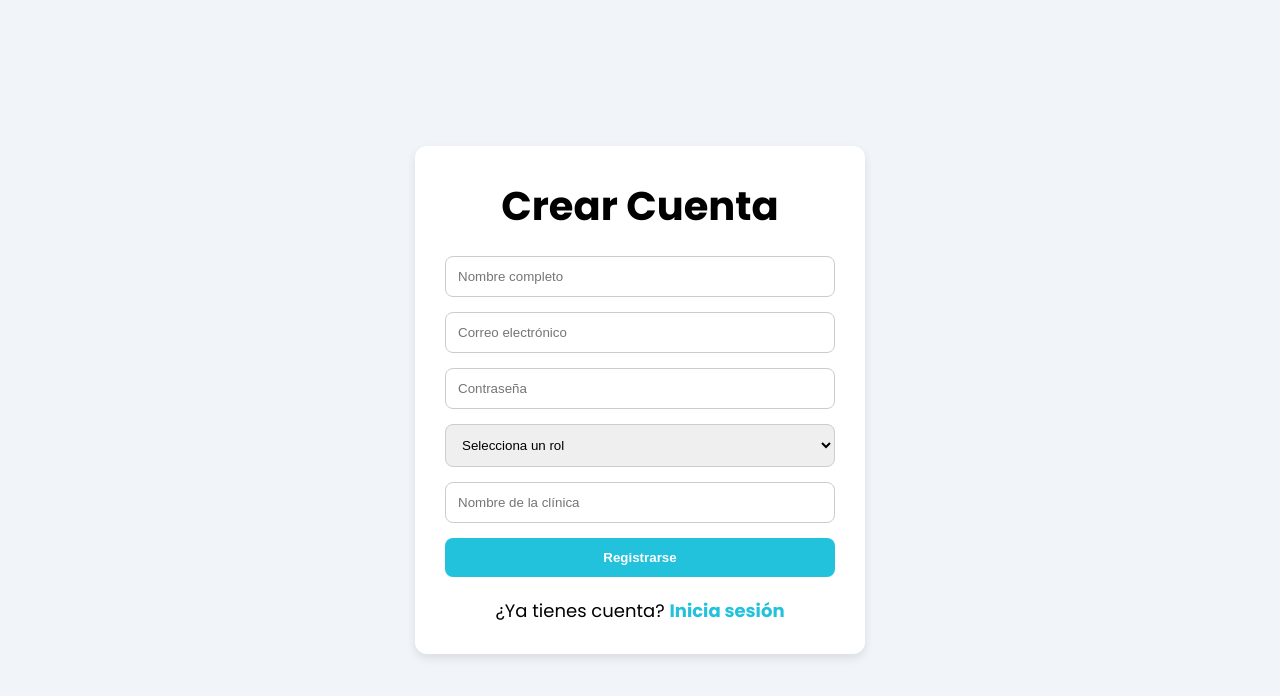
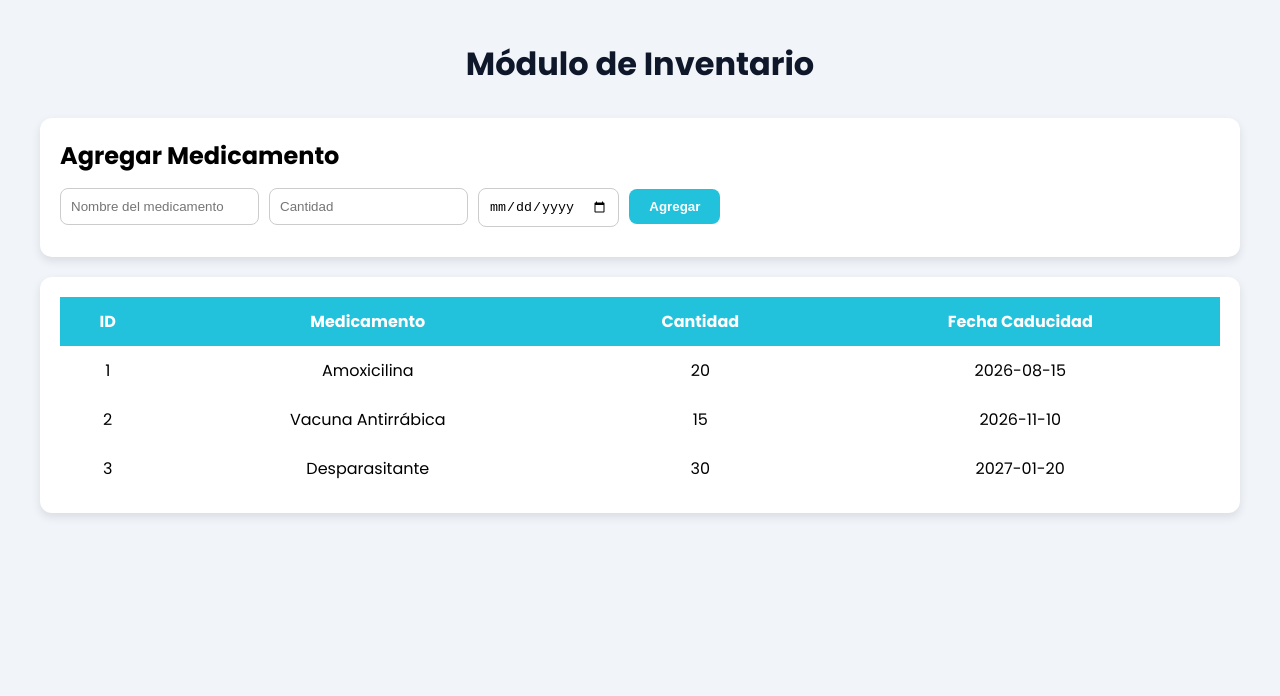
Before and after one commit to HilayGM/SaaS-veterinaria, a Next.js app in the folder frontend/: page /inventario in a window 1280 px wide. Shown: the top 696 px of the page. Built offline with nearby package versions, Linux system fonts and the light colour scheme.

Commit message:
Refactor RegisterPage to InventarioPage with product management

```diff
--- a/frontend/app/inventario/page.tsx
+++ b/frontend/app/inventario/page.tsx
@@ -1,198 +1,192 @@
 "use client";
 
 import { useState } from "react";
-import Link from "next/link";
-import { createBrowserClient } from "@/lib/supabase/client";
 
-export default function RegisterPage() {
+export default function InventarioPage() {
+  const [productos, setProductos] = useState([
+    {
+      id: 1,
+      nombre: "Amoxicilina",
+      cantidad: 20,
+      caducidad: "2026-08-15",
+    },
+    {
+      id: 2,
+      nombre: "Vacuna Antirrábica",
+      cantidad: 15,
+      caducidad: "2026-11-10",
+    },
+    {
+      id: 3,
+      nombre: "Desparasitante",
+      cantidad: 30,
+      caducidad: "2027-01-20",
+    },
+  ]);
+
   const [nombre, setNombre] = useState("");
-  const [email, setEmail] = useState("");
-  const [password, setPassword] = useState("");
-  const [rol, setRol] = useState("");
-  const [clinica, setClinica] = useState("");
+  const [cantidad, setCantidad] = useState("");
+  const [caducidad, setCaducidad] = useState("");
 
-  const registrarUsuario = async (e: React.FormEvent) => {
-    e.preventDefault();
-
-    const supabase = createBrowserClient();
-
-    const { data, error } = await supabase.auth.signUp({
-      email,
-      password,
-      options: {
-        data: {
-          nombre,
-          rol,
-          clinica,
-        },
-      },
-    });
-
-    if (error) {
-      alert(error.message);
+  const agregarProducto = () => {
+    if (!nombre || !cantidad || !caducidad) {
+      alert("Completa todos los campos");
       return;
     }
 
-    alert("Usuario registrado correctamente");
-    console.log(data);
+    const nuevoProducto = {
+      id: productos.length + 1,
+      nombre,
+      cantidad: Number(cantidad),
+      caducidad,
+    };
+
+    setProductos([...productos, nuevoProducto]);
 
     setNombre("");
-    setEmail("");
-    setPassword("");
-    setRol("");
-    setClinica("");
+    setCantidad("");
+    setCaducidad("");
   };
 
   return (
     <main
       style={{
         minHeight: "100vh",
-        display: "flex",
-        justifyContent: "center",
-        alignItems: "center",
         background: "#f1f5f9",
-      }}
-    >
-      <div
-        style={{
-          background: "#fff",
-          padding: "30px",
-          borderRadius: "12px",
-          width: "450px",
-          boxShadow: "0 4px 10px rgba(0,0,0,0.1)",
+        padding: "40px",
       }}
     >
       <h1
         style={{
           textAlign: "center",
-            marginBottom: "20px",
-            fontSize: "2.5rem",
-            fontWeight: "bold",
+          marginBottom: "30px",
+          color: "#0f172a",
         }}
       >
-          Crear Cuenta
+        Módulo de Inventario
       </h1>
 
-        <form onSubmit={registrarUsuario}>
-          <div style={{ marginBottom: "15px" }}>
+      <div
+        style={{
+          background: "white",
+          padding: "20px",
+          borderRadius: "12px",
+          boxShadow: "0 4px 10px rgba(0,0,0,0.1)",
+          marginBottom: "20px",
+        }}
+      >
+        <h2 style={{ marginBottom: "15px" }}>
+          Agregar Medicamento
+        </h2>
+
         <input
           type="text"
-              placeholder="Nombre completo"
+          placeholder="Nombre del medicamento"
           value={nombre}
           onChange={(e) => setNombre(e.target.value)}
-              required
           style={{
-                width: "100%",
-                padding: "12px",
+            padding: "10px",
+            marginRight: "10px",
+            marginBottom: "10px",
             border: "1px solid #ccc",
             borderRadius: "8px",
           }}
         />
-          </div>
 
-          <div style={{ marginBottom: "15px" }}>
         <input
-              type="email"
-              placeholder="Correo electrónico"
-              value={email}
-              onChange={(e) => setEmail(e.target.value)}
-              required
+          type="number"
+          placeholder="Cantidad"
+          value={cantidad}
+          onChange={(e) => setCantidad(e.target.value)}
           style={{
-                width: "100%",
-                padding: "12px",
+            padding: "10px",
+            marginRight: "10px",
+            marginBottom: "10px",
             border: "1px solid #ccc",
             borderRadius: "8px",
           }}
         />
-          </div>
 
-          <div style={{ marginBottom: "15px" }}>
         <input
-              type="password"
-              placeholder="Contraseña"
-              value={password}
-              onChange={(e) => setPassword(e.target.value)}
-              required
+          type="date"
+          value={caducidad}
+          onChange={(e) => setCaducidad(e.target.value)}
           style={{
-                width: "100%",
-                padding: "12px",
+            padding: "10px",
+            marginRight: "10px",
+            marginBottom: "10px",
             border: "1px solid #ccc",
             borderRadius: "8px",
           }}
         />
+
+        <button
+          onClick={agregarProducto}
+          style={{
+            padding: "10px 20px",
+            background: "#22c1dc",
+            color: "white",
+            border: "none",
+            borderRadius: "8px",
+            cursor: "pointer",
+            fontWeight: "bold",
+          }}
+        >
+          Agregar
+        </button>
       </div>
 
-          <div style={{ marginBottom: "15px" }}>
-            <select
-              value={rol}
-              onChange={(e) => setRol(e.target.value)}
-              required
+      <div
+        style={{
+          background: "white",
+          padding: "20px",
+          borderRadius: "12px",
+          boxShadow: "0 4px 10px rgba(0,0,0,0.1)",
+          overflowX: "auto",
+        }}
+      >
+        <table
           style={{
             width: "100%",
-                padding: "12px",
-                border: "1px solid #ccc",
-                borderRadius: "8px",
+            borderCollapse: "collapse",
           }}
         >
-              <option value="">Selecciona un rol</option>
-              <option value="Administrador">Administrador</option>
-              <option value="Veterinario">Veterinario</option>
-              <option value="Recepcionista">Recepcionista</option>
-            </select>
-          </div>
-
-          <div style={{ marginBottom: "15px" }}>
-            <input
-              type="text"
-              placeholder="Nombre de la clínica"
-              value={clinica}
-              onChange={(e) => setClinica(e.target.value)}
-              required
+          <thead>
+            <tr
               style={{
-                width: "100%",
-                padding: "12px",
-                border: "1px solid #ccc",
-                borderRadius: "8px",
-              }}
-            />
-          </div>
-
-          <button
-            type="submit"
-            style={{
-              width: "100%",
-              padding: "12px",
-              border: "none",
-              borderRadius: "8px",
                 background: "#22c1dc",
                 color: "white",
-              fontWeight: "bold",
-              cursor: "pointer",
               }}
             >
-            Registrarse
-          </button>
-        </form>
+              <th style={{ padding: "12px" }}>ID</th>
+              <th style={{ padding: "12px" }}>Medicamento</th>
+              <th style={{ padding: "12px" }}>Cantidad</th>
+              <th style={{ padding: "12px" }}>Fecha Caducidad</th>
+            </tr>
+          </thead>
 
-        <p
-          style={{
-            textAlign: "center",
-            marginTop: "20px",
-            fontSize: "18px",
-          }}
-        >
-          ¿Ya tienes cuenta?{" "}
-          <Link
-            href="/login"
-            style={{
-              color: "#22c1dc",
-              fontWeight: "bold",
-              textDecoration: "none",
-            }}
-          >
-            Inicia sesión
-          </Link>
-        </p>
+          <tbody>
+            {productos.map((producto) => (
+              <tr key={producto.id}>
+                <td style={{ padding: "12px", textAlign: "center" }}>
+                  {producto.id}
+                </td>
+
+                <td style={{ padding: "12px", textAlign: "center" }}>
+                  {producto.nombre}
+                </td>
+
+                <td style={{ padding: "12px", textAlign: "center" }}>
+                  {producto.cantidad}
+                </td>
+
+                <td style={{ padding: "12px", textAlign: "center" }}>
+                  {producto.caducidad}
+                </td>
+              </tr>
+            ))}
+          </tbody>
+        </table>
       </div>
     </main>
   );
```
Lines whose indentation alone changed are shown as unchanged.
